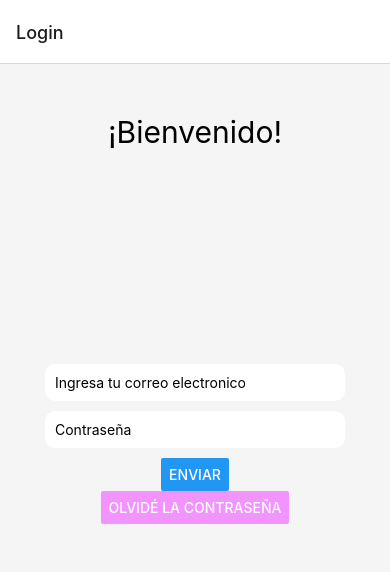
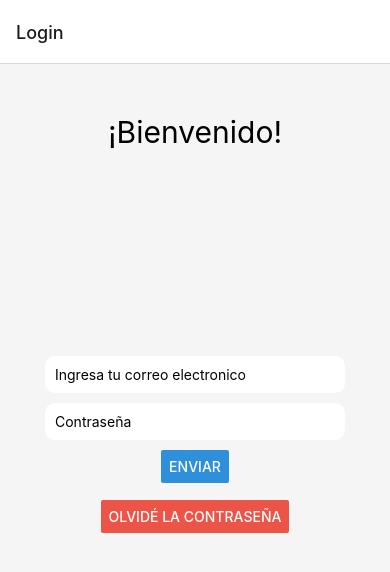
Before and after one commit to bryanraymundo/dispositivos_moviles, a React Native app: screen / in a window 390 px wide. Shown: the top 572 px of the page. Built offline with nearby package versions, Linux system fonts and the light colour scheme.

Commit message:
Lo mismo

```diff
--- a/src/Screens/Login/Login.js
+++ b/src/Screens/Login/Login.js
@@ -1,7 +1,6 @@
 import { NavigationContainer } from '@react-navigation/native'
 import React, { useState } from 'react'
-import { Text, View, TextInput, Button, StyleSheet, Alert} from 'react-native'
-
+import { Text, View, TextInput, Button, StyleSheet, Alert, Image} from 'react-native'
 
 const Login = ( props ) => {
 
@@ -9,19 +8,25 @@ const Login = ( props ) => {
   const [user, setUser] = useState()
   const [password, setPassword] = useState()
 
+  const Separator = () => (
+    <View style={styles.separator} />
+  );
+
+
   return(
     <View style = {styles.container}>
       <Text  style = {styles.text}>¡Bienvenido!</Text>
       <TextInput placeholder="Ingresa tu correo electronico"onChangeText={setUser} style = {styles.input}/>
       <TextInput secureTextEntry={true} placeholder="Contraseña"  style = {styles.input} onChangeText={setPassword} />
-      <Button title="Enviar"  style = {styles.button} onPress =
+      <Button title="Enviar"  style = {styles.button} color="#2e90db" onPress =
       { () => {
         console.log(`Usuario: ${user} Pass: ${password}`)
         navigation.navigate('Home')}
       }/>
+      <Separator></Separator>
      <Button
         title="Olvidé la contraseña"
-        color="#f194ff"
+        color="#eb5446"
         onPress={() => Alert.alert('Acuerdate XD')}
       />
     </View>
@@ -31,7 +36,6 @@ const Login = ( props ) => {
     text:{
       position: 'absolute',
       top: 50,
-      color: "#21afc",
       fontSize: 30
     },
 
@@ -54,7 +58,12 @@ const Login = ( props ) => {
     button:
     {
       marginBottom: 30
-    }
+    },
+    separator: {
+      marginVertical: 8,
+      borderBottomColor: '#737373',
+      borderBottomWidth: StyleSheet.hairlineWidth,
+    },
   });
 
 
```
Also changed, not shown: Logo ITA 1.png (added).
